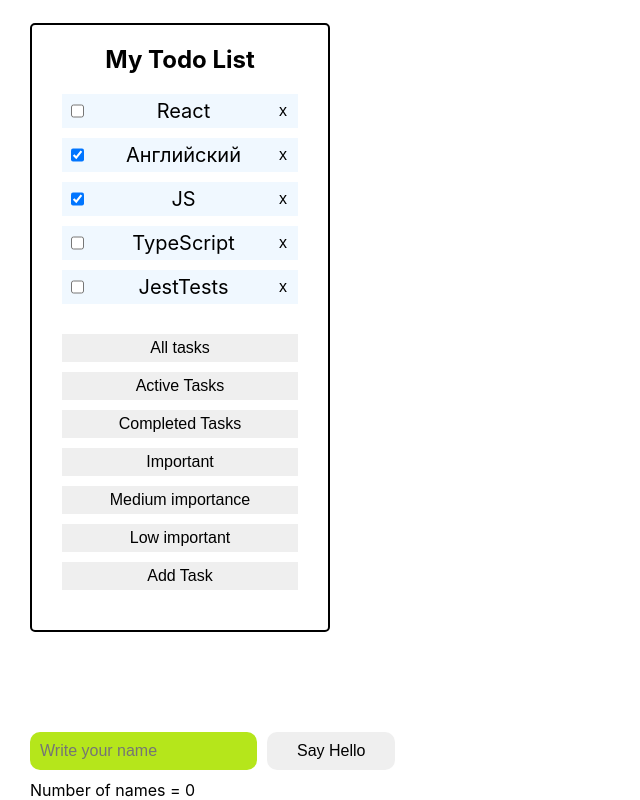
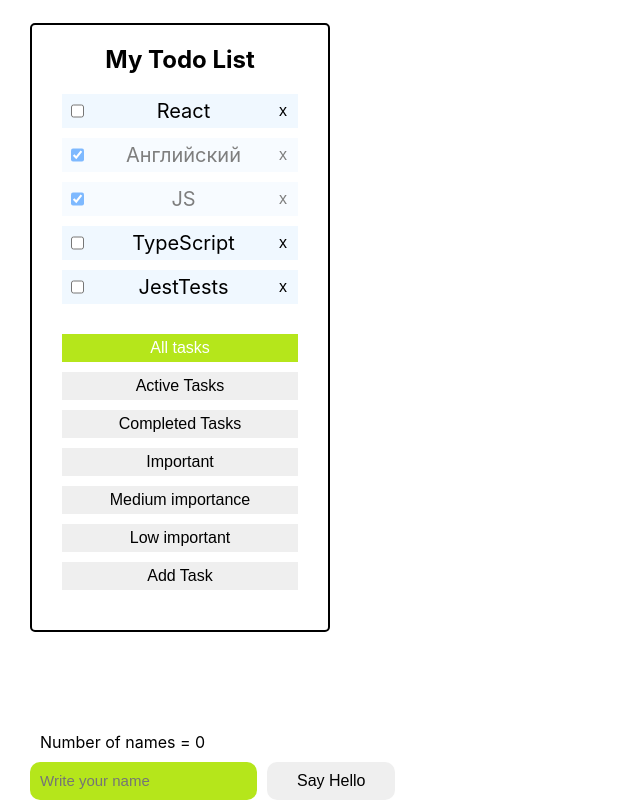
Before and after one commit to prudiusDenys/home-react, a React (Create React App) app: page / in a window 1280 px wide. Shown: the part 227-1027 px from the top of the page, without its empty margins (0-640 px from the left). Built offline with nearby package versions, Linux system fonts and the light colour scheme.

Commit message:
Home task3

```diff
--- a/src/App.tsx
+++ b/src/App.tsx
@@ -40,10 +40,10 @@ function App() {
 	])
 
 	let [filterTask, setFilterTask] = useState('all');
+	let [error, setError] = useState<string | null>(null);
 
 	let addNewTask = (newTaskValue: string) => {
-		let newTasks = [{id: v1(), item: newTaskValue, isDone: false, importance: 'height'}, ...tasks]
-		setTasks(newTasks);
+		setTasks([{id: v1(), item: newTaskValue, isDone: false, importance: 'height'}, ...tasks]);
 	}
 	let changeTasks = (valueNewFilter: string) => setFilterTask(valueNewFilter);
 	let deleteTask = (idValue: string) => {
@@ -51,6 +51,13 @@ function App() {
 		setTasks(tasks)
 	}
 	let changeImportance = (importanceValue: string) => setFilterTask(importanceValue)
+	let changeStatus = (idValue: string, isDone: boolean) => {
+		let task = tasks.find(t => t.id === idValue)
+		if (task) {
+			task.isDone = isDone;
+			setTasks([...tasks])
+		}
+	}
 
 	let newFilteredTasks = tasks
 	switch (filterTask) {
@@ -73,9 +80,9 @@ function App() {
 
 	// =============================== HOME WORK NUMBER 3 ====================================
 
-	let [value, setValue] = useState('')
+	let [value, setValue] = useState<string>('')
 	let [namesData, setNamesData] = useState<Array<{ id: string, name: string }>>([])
-	let [warningValue, setWarningValue] = useState(false);
+	let [warningValue, setWarningValue] = useState<boolean>(false);
 
 
 	let showMessage = (value: string) => {
@@ -84,10 +91,6 @@ function App() {
 		setNamesData(newName)
 		setWarningValue(false)
 	};
-	let showWarning = () => {
-		alert("You didn't enter any text");
-		setWarningValue(true)
-	}
 
 	return (
 		<div>
@@ -98,11 +101,14 @@ function App() {
 							changeTasks={changeTasks}
 							addNewTask={addNewTask}
 							deleteTask={deleteTask}
-							changeImportance={changeImportance}/>
+							changeImportance={changeImportance}
+							changeStatus={changeStatus}
+							filterTask={filterTask}
+							error={error}
+							setError={setError}/>
 				<Input value={value}
 							 setValue={setValue}
 							 showMessage={showMessage}
-							 showWarning={showWarning}
 							 namesData={namesData}
 							 setWarningValue={setWarningValue}
 							 warningValue={warningValue}/>
--- a/src/components/Input/Input.module.css
+++ b/src/components/Input/Input.module.css
@@ -33,7 +33,7 @@
 }
 
 .names{
-  margin-top: 10px;
+  margin: 0 0 10px 10px;
 }
 
 input.unCorrect{
@@ -43,3 +43,7 @@ input.unCorrect{
 input.correct{
   background-color: #b5e61b;
 }
+.error{
+  margin: 10px 0 0 10px;
+  color: red;
+}
--- a/src/components/Input/Input.tsx
+++ b/src/components/Input/Input.tsx
@@ -6,7 +6,6 @@ type PropsType = {
 	value: string
 	setValue: (value: string) => void
 	showMessage: (value: string) => void
-	showWarning: () => void
 	namesData: Array<NamesData>
 	setWarningValue: (warningValue: boolean) => void
 	warningValue: boolean
@@ -14,34 +13,40 @@ type PropsType = {
 
 export const Input = (props: PropsType) => {
 
-	let onChangeHandler = (e: ChangeEvent<HTMLInputElement>) => props.setValue(e.currentTarget.value)
+	let onChangeHandler = (e: ChangeEvent<HTMLInputElement>) => {
+		props.setValue(e.currentTarget.value)
+		props.setWarningValue(false)
+
+	}
+
 	let onKeyPressHandler = (e: KeyboardEvent<HTMLInputElement>) => {
-		if (e.charCode === 13 && e.currentTarget.value !== '') {
-			props.showMessage(e.currentTarget.value)
+		if (e.charCode === 13 && e.currentTarget.value.trim() !== '') {
+			props.showMessage(e.currentTarget.value.trim())
 			props.setValue('')
-		} else if (e.charCode === 13 && e.currentTarget.value === '') {
-			props.showWarning()
+		} else if (e.charCode === 13 && e.currentTarget.value.trim() === '') {
+			props.setWarningValue(true)
 		}
 	}
 	let onClickBtnHandler = () => {
-		if (props.value !== '') {
-			props.showMessage(props.value)
+		if (props.value.trim() !== '') {
+			props.showMessage(props.value.trim())
 			props.setValue('')
 		} else {
-			props.showWarning()
+			props.setWarningValue(true)
 		}
 	}
 
 	return (
 		<div className={classes.inputWrapper}>
+			<div className={classes.names}>
+				Number of names = {props.namesData.length}
+			</div>
 			<div className={classes.inputBox}>
 				<input className={(props.warningValue) ? classes.unCorrect : classes.correct} onChange={onChangeHandler}
 							 onKeyPress={onKeyPressHandler} value={props.value} placeholder={'Write your name'} type="text"/>
 				<button onClick={onClickBtnHandler}>Say Hello</button>
 			</div>
-			<div className={classes.names}>
-				Number of names = {props.namesData.length}
-			</div>
+			{props.warningValue && <div className={classes.error}>Please write your name!</div>}
 		</div>
 	)
 }
--- a/src/components/Todo/Todo.module.css
+++ b/src/components/Todo/Todo.module.css
@@ -59,6 +59,22 @@ background: none;
   color: #fff;
   transition: all 0.3s;
 }
+
+.active{
+  background-color: #b5e61b;
+  color: #fff;
+  transition: all 0.3s;
+}
+
+.completedTask {
+  opacity: 0.5;
+}
+.error{
+  background-color: indianred;
+}
+.errorText {
+color: red;
+}
 .inputWrapper{
   position: absolute;
   top: 30%;
@@ -71,6 +87,10 @@ background: none;
   border: 2px solid black;
 }
 
+input::placeholder{
+  font-size: 15px;
+}
+
 .input input{
   width: 100%;
   padding: 10px 50px 10px 10px;
@@ -81,10 +101,10 @@ background: none;
 }
 .input button{
   position: absolute;
-  bottom: 25px;
+  bottom: 24px;
   right: 0;
   font-size: 30px;
-  height: 45%;
+  height: 46%;
   width: 40px;
   border: none;
   outline: none;
--- a/src/components/Todo/Todo.tsx
+++ b/src/components/Todo/Todo.tsx
@@ -9,40 +9,71 @@ type PropsType = {
 	addNewTask: (value: string) => void;
 	deleteTask: (idValue: string) => void;
 	changeImportance: (importanceValue: string) => void;
+	changeStatus: (idValue: string, isDone: boolean) => void
+	filterTask: string
+	error: null | string
+	setError: (error: null | string) => void
 }
 
 const Todo = (props: PropsType) => {
 
 	let [value, setValue] = useState('')
 
-	let elementItem = props.tasks.map(t =>
-		<li key={t.id} className={classes.item}>
-			<input checked={t.isDone} type="checkbox"/>{t.item}
-			<button onClick={() => props.deleteTask(t.id)}>x</button>
-		</li>)
+	let elementItem = props.tasks.map(t => {
+			let onChangeStatusHandler = (e: ChangeEvent<HTMLInputElement>) => {
+				props.changeStatus(t.id, e.currentTarget.checked)
+			}
+			let onClickDeleteHandler = () => {
+				props.deleteTask(t.id)
+			}
+			return (
+				<li key={t.id} className={t.isDone ? `${classes.item} ${classes.completedTask}` : classes.item}>
+					<input onChange={onChangeStatusHandler} checked={t.isDone} type="checkbox"/>{t.item}
+					<button onClick={onClickDeleteHandler}>x</button>
+				</li>
+			)
+		}
+	)
 
 
 	let showAllTasks = () => props.changeTasks('all');
 	let showActiveTasks = () => props.changeTasks('active');
 	let showCompletedTasks = () => props.changeTasks('completed');
-	let onChangeHandler = (e: ChangeEvent<HTMLInputElement>) => setValue(e.currentTarget.value)
+	let onChangeHandler = (e: ChangeEvent<HTMLInputElement>) => {
+		setValue(e.currentTarget.value)
+		props.setError(null)
+	}
+
 	let addTaskHandler = () => {
-		props.addNewTask(value)
-		setValue('');
-	};
-	let showImportanceTasks = ()=>props.changeImportance('height');
-	let showMediumTasks = ()=>props.changeImportance('medium');
-	let showLowTasks = ()=>props.changeImportance('low');
-	let onKeyPressHandler = (e: KeyboardEvent<HTMLInputElement>) => {
-		if (e.charCode === 13) {
+		if (value.trim() !== '') {
 			props.addNewTask(value)
 			setValue('');
+			setActive(false)
+		} else {
+			props.setError('you didn\'t enter eny character')
+		}
+	};
+	let showImportanceTasks = () => props.changeImportance('height');
+	let showMediumTasks = () => props.changeImportance('medium');
+	let showLowTasks = () => props.changeImportance('low');
+	let onKeyPressHandler = (e: KeyboardEvent<HTMLInputElement>) => {
+		if (e.charCode === 13 && value.trim() !== '') {
+			props.addNewTask(value)
+			setValue('');
+			setActive(false)
+		} else {
+			props.setError('you didn\'t enter eny character')
 		}
 	}
 
 	let [active, setActive] = useState(false);
 	let showAddBlock = () => setActive(!active);
-	let hideAddBlock = () => setActive(false);
+	let hideAddBlock = () => {
+		setActive(false);
+		props.setError(null)
+
+	}
+
 	const showDisplay = {display: active ? 'block' : 'none'};
 
 	return (
@@ -52,18 +83,21 @@ const Todo = (props: PropsType) => {
 				{elementItem}
 			</ul>
 			<div className={classes.btns}>
-				<button onClick={showAllTasks}>All tasks</button>
-				<button onClick={showActiveTasks}>Active Tasks</button>
-				<button onClick={showCompletedTasks}>Completed Tasks</button>
-				<button onClick={showImportanceTasks}>Important</button>
-				<button onClick={showMediumTasks}>Medium importance</button>
-				<button onClick={showLowTasks}>Low important</button>
-				<button onClick={showAddBlock} >Add Task</button>
+				<button className={props.filterTask === 'all' ? classes.active : ''} onClick={showAllTasks}>All tasks</button>
+				<button className={props.filterTask === 'active' ? classes.active : ''} onClick={showActiveTasks}>Active Tasks</button>
+				<button className={props.filterTask === 'completed' ? classes.active : ''} onClick={showCompletedTasks}>Completed Tasks</button>
+				<button className={props.filterTask === 'height' ? classes.active : ''} onClick={showImportanceTasks}>Important</button>
+				<button className={props.filterTask === 'medium' ? classes.active : ''} onClick={showMediumTasks}>Medium importance</button>
+				<button className={props.filterTask === 'low' ? classes.active : ''} onClick={showLowTasks}>Low important</button>
+				<button className={active ? classes.active : ''} onClick={showAddBlock}>Add Task</button>
 			</div>
-			<div className={classes.inputWrapper} >
-				<div className={classes.input} style={showDisplay} >
+			<div className={classes.inputWrapper}>
+				<div className={classes.input} style={showDisplay}>
 					<h3>Add New Task</h3>
-					<input value={value} onChange={onChangeHandler} onKeyPress={onKeyPressHandler} type="text"/>
+					<input className={props.error ? classes.error : ''} placeholder={props.error ? props.error : ''} type="text"
+								 value={value}
+								 onChange={onChangeHandler}
+								 onKeyPress={onKeyPressHandler}/>
 					<button onClick={addTaskHandler} className={classes.TaskAdd}>+</button>
 					<h3 className={classes.close} onClick={hideAddBlock}>close</h3>
 				</div>
```
